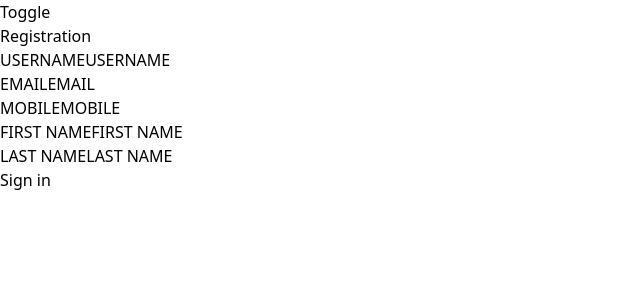
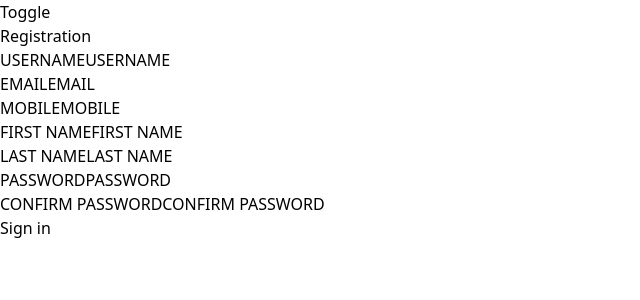
Before and after one commit to hayaman3/react-component-formik, a React (Vite) app: page / in a window 1280 px wide. Shown: the top 300 px of the page, without its empty margins (0-640 px from the left). Built offline with nearby package versions, Linux system fonts and the light colour scheme.

Commit message:
cleaning unused code

```diff
--- a/src/App.tsx
+++ b/src/App.tsx
@@ -10,7 +10,7 @@ export default function App() {
 	};
 
 	return (
-		<main className="flex flex-col items-center justify-between">
+		<main className="flex flex-col items-center justify-center h-screen">
 			<ToggleSwitch clickHandler={clickHandler} />
 
 			{toggle ? <RegistrationPage /> : <LoginPage />}
--- a/src/app/login/Page.tsx
+++ b/src/app/login/Page.tsx
@@ -7,7 +7,7 @@ export type RegistrationPageProps = {
 	// No Props
 };
 
-const LoginPage: FunctionComponent<RegistrationPageProps> = props => {
+const LoginPage: FunctionComponent<RegistrationPageProps> = () => {
 	const handleSubmit = (formData: any) => {
 		console.log(formData);
 	};
--- a/src/app/login/_components/Form.tsx
+++ b/src/app/login/_components/Form.tsx
@@ -12,11 +12,7 @@ export type RegistrationFormProps = {
 
 export interface FormData {
 	username: string;
-	phone: number | undefined;
-	firstName: string;
-	lastName: string;
 	password: string;
-	confirmPassword: string;
 }
 
 const LoginForm: FunctionComponent<RegistrationFormProps> = ({ onSubmit }) => {
@@ -25,12 +21,7 @@ const LoginForm: FunctionComponent<RegistrationFormProps> = ({ onSubmit }) => {
 			validationSchema={validationSchema}
 			initialValues={{
 				username: '',
-				email: '',
-				phone: undefined,
-				firstName: '',
-				lastName: '',
 				password: '',
-				confirmPassword: '',
 			}}
 			onSubmit={onSubmit}>
 			{({
@@ -61,48 +52,13 @@ const LoginForm: FunctionComponent<RegistrationFormProps> = ({ onSubmit }) => {
 									onBlur={handleBlur}
 								/>
 							</FormControl>
-							<FormControl error={touched.email ? errors.email : ''}>
+							<FormControl error={touched.password ? errors.password : ''}>
 								<TextInput
-									type="text"
-									id="email"
-									name="email"
-									label="EMAIL"
-									value={values.email}
-									onChange={handleChange}
-									onBlur={handleBlur}
-								/>
-							</FormControl>
-
-							<FormControl error={touched.phone ? errors.phone : ''}>
-								<TextInput
-									type="tel"
-									id="phone"
-									name="phone"
-									label="MOBILE"
-									value={values.phone}
-									onChange={handleChange}
-									onBlur={handleBlur}
-								/>
-							</FormControl>
-							<FormControl error={touched.firstName ? errors.firstName : ''}>
-								<TextInput
-									type="text"
-									id="firstName"
-									name="firstName"
-									label="FIRST NAME"
-									value={values.firstName}
-									onChange={handleChange}
-									onBlur={handleBlur}
-								/>
-							</FormControl>
-
-							<FormControl error={touched.lastName ? errors.lastName : ''}>
-								<TextInput
-									type="text"
-									id="lastName"
-									name="lastName"
-									label="LAST NAME"
-									value={values.lastName}
+									type="password"
+									id="password"
+									name="password"
+									label="PASSWORD"
+									value={values.password}
 									onChange={handleChange}
 									onBlur={handleBlur}
 								/>
--- a/src/app/registration/Page.tsx
+++ b/src/app/registration/Page.tsx
@@ -7,7 +7,7 @@ export type RegistrationPageProps = {
 	// No Props
 };
 
-const RegistrationPage: FunctionComponent<RegistrationPageProps> = props => {
+const RegistrationPage: FunctionComponent<RegistrationPageProps> = () => {
 	const handleSubmit = (formData: any) => {
 		console.log(formData);
 	};
--- a/src/app/registration/_components/Form.tsx
+++ b/src/app/registration/_components/Form.tsx
@@ -12,7 +12,7 @@ export type RegistrationFormProps = {
 
 export interface FormData {
 	username: string;
-	phone: number | undefined;
+	phone: string;
 	firstName: string;
 	lastName: string;
 	password: string;
@@ -50,7 +50,7 @@ const RegistrationForm: FunctionComponent<RegistrationFormProps> = ({
 			initialValues={{
 				username: '',
 				email: '',
-				phone: undefined,
+				phone: '',
 				firstName: '',
 				lastName: '',
 				password: '',
@@ -131,6 +131,31 @@ const RegistrationForm: FunctionComponent<RegistrationFormProps> = ({
 									onBlur={handleBlur}
 								/>
 							</FormControl>
+
+							<FormControl error={touched.password ? errors.password : ''}>
+								<TextInput
+									type="password"
+									id="password"
+									name="password"
+									label="PASSWORD"
+									value={values.password}
+									onChange={handleChange}
+									onBlur={handleBlur}
+								/>
+							</FormControl>
+
+							<FormControl
+								error={touched.confirmPassword ? errors.confirmPassword : ''}>
+								<TextInput
+									type="password"
+									id="confirmPassword"
+									name="confirmPassword"
+									label="CONFIRM PASSWORD"
+									value={values.confirmPassword}
+									onChange={handleChange}
+									onBlur={handleBlur}
+								/>
+							</FormControl>
 						</Stack>
 						<AppButton type="submit" disabled={isSubmitting}>
 							Sign in
--- a/src/components/Forms/Input.tsx
+++ b/src/components/Forms/Input.tsx
@@ -12,7 +12,7 @@ export type TextInputProps = {
 	error?: boolean | string;
 	block?: boolean;
 	label: string;
-	value: string | number | undefined;
+	value: string;
 	onChangeText?: (text: string) => void;
 } & InputHTMLAttributes<HTMLInputElement>;
 
```
